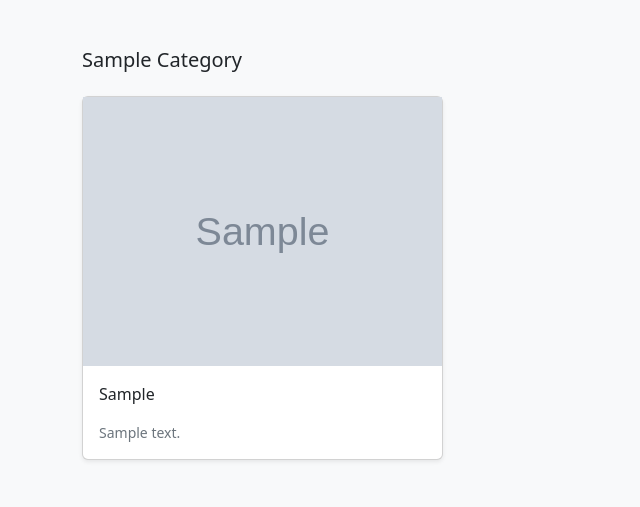
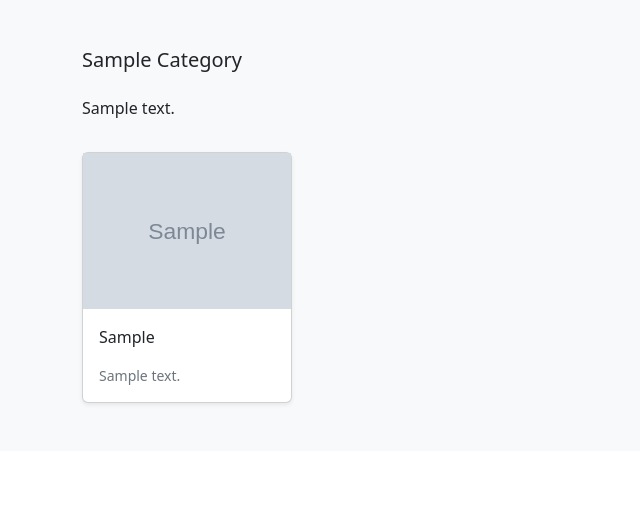
Before and after one commit to LisaS7/Django-Shop, a Django app: a page that uses templates/store/base.html in a window 1280 px wide. Shown: the part 57-564 px from the top of the page, without its empty margins (0-640 px from the left). Run offline with Django 4.2, Linux system fonts and the light colour scheme; tables that the repository leaves empty hold one stand-in row (values such as "Sample post"); grey boxes marked "Sample" are stand-in pictures.

Commit message:
Refactoring and working on layout/style

```diff
--- a/store/models.py
+++ b/store/models.py
@@ -5,6 +5,7 @@ from django.urls import reverse
 
 class Category(models.Model):
     name = models.CharField(max_length=255, db_index=True)
+    description = models.TextField(blank=True)
     slug = models.SlugField(max_length=255, unique=True)
 
     class Meta:
@@ -25,7 +26,7 @@ class Product(models.Model):
     description = models.TextField(blank=True)
     image = models.ImageField(upload_to='images/')
     slug = models.SlugField(max_length=255)
-    price = models.DecimalField(max_digits=4, decimal_places=2)
+    price = models.DecimalField(max_digits=8, decimal_places=2)
     in_stock = models.BooleanField(default=True)
     is_active = models.BooleanField(default=True)
     created = models.DateTimeField(auto_now_add=True)
--- /dev/null
+++ b/store/static/store/style.css
@@ -0,0 +1,11 @@
+.image-detail {
+    width: 300px;
+}
+
+.image-list {
+    height: auto;
+    width: auto;
+    max-width: 400px;
+    max-height: 250px;
+    object-fit: contain;
+}
--- a/templates/store/base.html
+++ b/templates/store/base.html
@@ -7,6 +7,7 @@
     <title>{% block title %}Rodian Arms{% endblock %}</title>
     <meta name="viewport" content="width-device-width, initial-scale=1">
     <link href="https://cdn.jsdelivr.net/npm/bootstrap@5.2.0-beta1/dist/css/bootstrap.min.css" rel="stylesheet" integrity="sha384-0evHe/X+R7YkIZDRvuzKMRqM+OrBnVFBL6DOitfPri4tjfHxaWutUpFmBp4vmVor" crossorigin="anonymous">
+    <link rel="stylesheet" type="text/css" href="{% static 'store/style.css' %}" />
 </head>
 
 <body>
--- a/templates/store/products/category.html
+++ b/templates/store/products/category.html
@@ -8,12 +8,13 @@
     <div class="album py-5 bg-light">
         <div class="container">
             <div class="pb-3 h5">{{ category.name|title }}</div>
-            <div class="row row-cols-1 row-cols-sm-2 row-cols-md-3 g-3">
+            <div class="pb-3"><p>{{ category.description }}</p></div>
+            <div class="row row-cols-1 row-cols-sm-2 row-cols-md-5 g-3">
 
                 {% for product in products %}
                     <div class="col">
                         <div class="card shadow-sm">
-                        <img class="img-fluid" alt="Responsive image" src="{{ product.image.url }}">
+                            <img class="image-list" alt="Responsive image" src="{{ product.image.url }}">
                             <div class="card-body">
                             <p class="card-text">
                                 <a class="text-dark text-decoration-none" href="{{ product.get_absolute_url }}">{{ product.item }}</a>
--- a/templates/store/products/detail.html
+++ b/templates/store/products/detail.html
@@ -5,12 +5,12 @@
     <main class="pt-5">
         <div class="row g-3">
             <div class="col-md-5 col-lg-5 order-md-first bg-light">
-                <img class="img-fluid mx-auto d-block" width="200px" alt="Responsive image" src="{{ product.image.url }}">
+                <img class="image-detail img-fluid mx-auto d-block" alt="Responsive image" src="{{ product.image.url }}">
             </div>
             <div class="col-md-7 col-lg-7 ps-md-3 ps-lg-5">
                 <h1 class="mb-0 h4">{{ product.item }}</h1>
                 <p><span class="lead">{{ product.short_note }}</span></p>
-                <p>{{ product.description|slice:":355" }}...</p>
+                <p>{{ product.description|linebreaks }}</p>
                 <div class="border">
                     <div class="col border-bottom">
                         <div class="row p-3">
```
Also changed, not shown: store/migrations/0004_category_description.py (added), store/migrations/0005_alter_product_price.py (added). Lines whose indentation alone changed are shown as unchanged.
